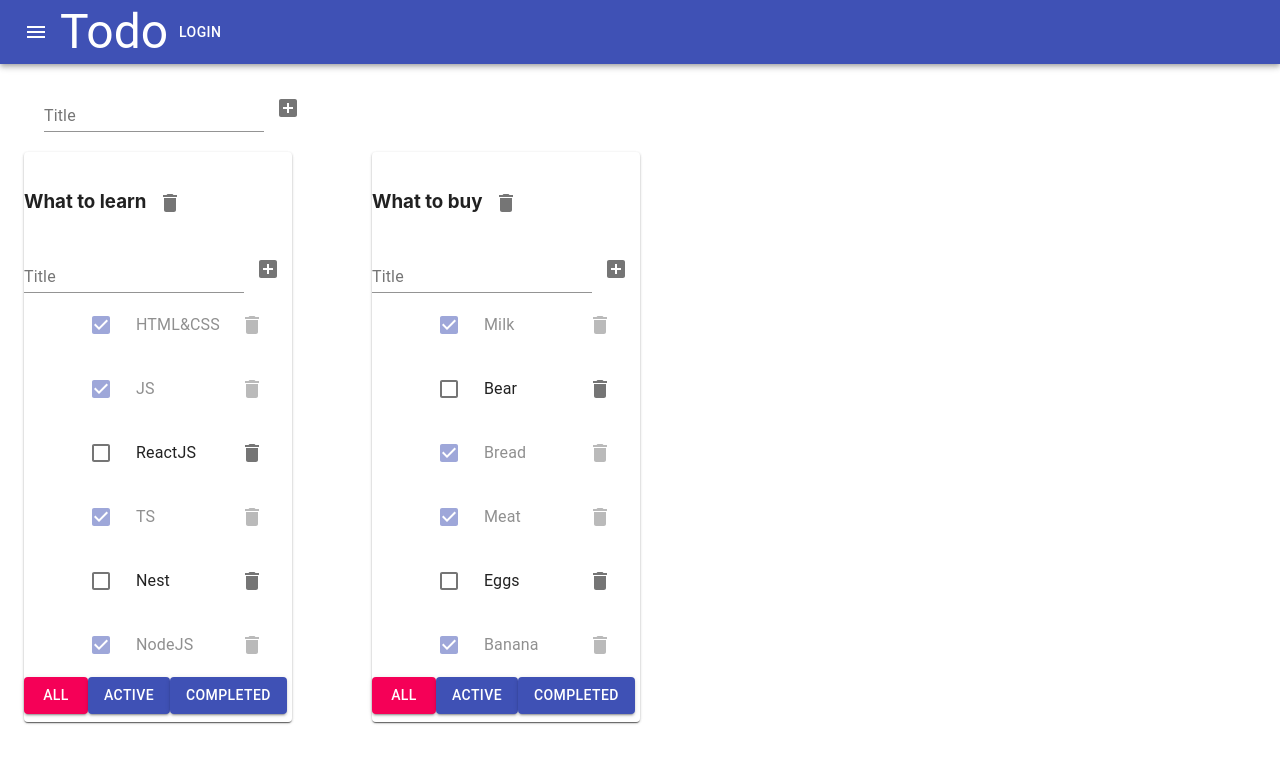
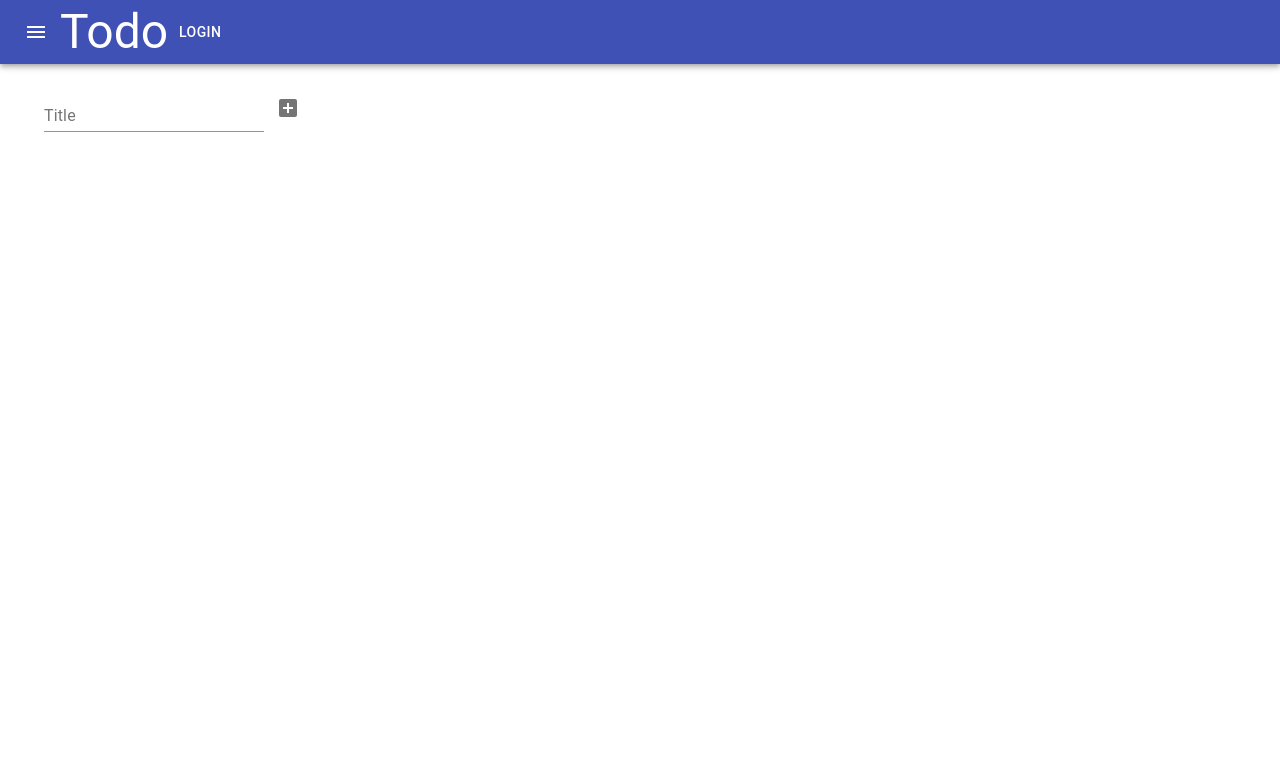
Before and after one commit to shuliakleonid/Todo-List, a React (Create React App) app: page / in a window 1280 px wide. Shown: the top 762 px of the page. Built offline with nearby package versions, Linux system fonts and the light colour scheme.

Commit message:
add logic with redux, add task component

```diff
--- a/src/Components/add-item-form/AddItemForm.tsx
+++ b/src/Components/add-item-form/AddItemForm.tsx
@@ -5,9 +5,11 @@ import {AddBox} from '@material-ui/icons';
 type AddItemFormType = {
   addItem: (value: string) => void
 }
-export const AddItemForm = (props: AddItemFormType) => {
+export const AddItemForm = React.memo( (props: AddItemFormType) => {
   const [valueTodo, setValueTodo] = useState('')
   const [error, setError] = useState<string | null>(null)
+
+  console.log('AddItemForm click')
 
   const onChangeHandler = (event: ChangeEvent<HTMLInputElement>) => {
     setValueTodo(event.target.value)
@@ -23,7 +25,9 @@ export const AddItemForm = (props: AddItemFormType) => {
   }
 
   const onKeyPressHandler = (event: any): void => {//нужно исправить!!!!!
-    setError(null);
+    if(error !== null){
+          setError(null);
+    }
     const value = valueTodo.trim();
     if (event.charCode === 13 && value !== '') {
       props.addItem(value)
@@ -37,7 +41,6 @@ export const AddItemForm = (props: AddItemFormType) => {
       <div>
         <TextField value={valueTodo}
                    onChange={onChangeHandler}
-            // className={error ? s.error : ''}
                    onKeyPress={onKeyPressHandler}
                    helperText={error && 'Write title'}
                    label={"Title"}
@@ -49,8 +52,6 @@ export const AddItemForm = (props: AddItemFormType) => {
         <IconButton onClick={onClickButtonAdd}>
           <AddBox/>
         </IconButton>
-        {/*<button onClick={onClickButtonAdd}>+</button>*/}
-        {/*{error && <div className={s.message_error}>{error}</div>}*/}
       </div>
   )
-}
+})
--- a/src/Components/app-withReducer/AppWithReducers.tsx
+++ b/src/Components/app-withReducer/AppWithReducers.tsx
@@ -1,6 +1,5 @@
-import React from 'react';
+import React, {useCallback} from 'react';
 import TodoList, {TaskType} from '../todo-list/TodoList';
-import {v1} from 'uuid';
 import {AddItemForm} from '../add-item-form/AddItemForm';
 import {AppBar, Button, Container, Grid, IconButton, Paper, Toolbar, Typography} from '@material-ui/core';
 import {Menu} from '@material-ui/icons';
@@ -27,66 +26,41 @@ export type TasksStateType = {
 
 export const AppWithReducers = () => {
   //BLL
-  const todoListID1 = v1() // original id
-  const todoListID2 = v1()
+  // const todoListID1 = v1() // original id
+  // const todoListID2 = v1()
 
 
-  // const [todoLists, dispatchTodoLists] = useReducer(todoListReducer,[
-  //   {id: todoListID1, title: 'What to learn', filter: 'all'},
-  //   {id: todoListID2, title: 'What to buy', filter: 'all'}
-  // ])
+  const todoLists = useSelector<AppRootStateType, TodoListType[]>(state => state.todoLists)
+  const tasks = useSelector<AppRootStateType, TasksStateType>(state => state.tasks)
+  const dispatch = useDispatch()
 
-  const  todoLists = useSelector<AppRootStateType,TodoListType[]>(state => state.todolists)
-  const  tasks = useSelector<AppRootStateType,TasksStateType>(state => state.tasks)
-  const dispatch = useDispatch()
-  // const [tasks, dispatchTasks] = useReducer(tasksReducer,
-  //     {
-  //       [todoListID1]: [// arr with origin id
-  //         {id: v1(), title: 'HTML&CSS', isDone: true},
-  //         {id: v1(), title: 'JS', isDone: true},
-  //         {id: v1(), title: 'ReactJS', isDone: false},
-  //         {id: v1(), title: 'TS', isDone: true},
-  //         {id: v1(), title: 'Nest', isDone: false},
-  //         {id: v1(), title: 'NodeJS', isDone: true}
-  //       ],
-  //       [todoListID2]: [
-  //         {id: v1(), title: 'Milk', isDone: true},
-  //         {id: v1(), title: 'Bear', isDone: false},
-  //         {id: v1(), title: 'Bread', isDone: true},
-  //         {id: v1(), title: 'Meat', isDone: true},
-  //         {id: v1(), title: 'Eggs', isDone: false},
-  //         {id: v1(), title: 'Banana', isDone: true}
-  //       ]
-  //     },
-  // )
 
-  const changeTodoListNewTitle = (todolistId: string, title: string) => {
-    dispatch(changeTitleTodolistAC(todolistId,title))
-  }
-  const addTaskTodo = (value: string, todoListId: string): void => {
-    dispatch(addTaskAC(value,todoListId))
-  }
-  const changeCheckbox = (id: string, isDone: boolean, todoListId: string): void => {
-    dispatch(changeTaskStatusAC(id,isDone,todoListId))
-  }
-  const changeTaskTitle = (id: string, newTitle: string, todoListId: string): void => {
-    dispatch(changeTaskTitleAC(id,todoListId,newTitle))
-  }
-  const removeTask = (id: string, todoListId: string) => {
-    dispatch(removeTaskAC(id,todoListId))
-  }
-  const changeFilter = (newFilterValue: FilterValueType, todoListId: string) => {
-    dispatch(changeFilterTodolistAC(todoListId,newFilterValue))
-  }
-  const removeTodoList = (todoListID: string) => {
+  const changeTodoListNewTitle = useCallback((todolistId: string, title: string) => {
+    dispatch(changeTitleTodolistAC(todolistId, title))
+  }, [dispatch])
+  const addTaskTodo = useCallback((value: string, todoListId: string): void => {
+    dispatch(addTaskAC(value, todoListId))
+  }, [dispatch])
+  const changeCheckbox = useCallback((id: string, isDone: boolean, todoListId: string): void => {
+    dispatch(changeTaskStatusAC(id, isDone, todoListId))
+  }, [dispatch])
+  const changeTaskTitle = useCallback((id: string, newTitle: string, todoListId: string): void => {
+    dispatch(changeTaskTitleAC(id, todoListId, newTitle))
+  }, [dispatch])
+  const removeTask = useCallback((id: string, todoListId: string) => {
+    dispatch(removeTaskAC(id, todoListId))
+  }, [dispatch])
+  const changeFilter = useCallback((newFilterValue: FilterValueType, todoListId: string) => {
+    dispatch(changeFilterTodolistAC(todoListId, newFilterValue))
+  }, [dispatch])
+  const removeTodoList = useCallback((todoListID: string) => {
     let action = removeTodolistAC(todoListID)
     dispatch(action)
-  }
-  const addTodoList = (title: string) => {
+  }, [dispatch])
+  const addTodoList = useCallback((title: string) => {
     let action = addTodolistAC(title)
     dispatch(action)
-  }
-
+  }, [dispatch])
 
 
   return (
@@ -111,12 +85,6 @@ export const AppWithReducers = () => {
             {
               todoLists.map((t) => {
                 let tasksForTodoList = tasks[t.id]
-                if (t.filter === 'active') {
-                  tasksForTodoList = tasks[t.id].filter(t => !t.isDone)
-                }
-                if (t.filter === 'completed') {
-                  tasksForTodoList = tasks[t.id].filter(t => t.isDone)
-                }
 
                 return (
                     <Grid item key={t.id}>
@@ -139,7 +107,6 @@ export const AppWithReducers = () => {
                 )
               })
             }
-
           </Grid>
         </Container>
 
--- a/src/Components/editable-span/EditableSpan.tsx
+++ b/src/Components/editable-span/EditableSpan.tsx
@@ -5,7 +5,7 @@ type EditableSpanTypeProps = {
   title: string
 onChange:(value:string)=>void
 }
-export const EditableSpan = (props: EditableSpanTypeProps) => {
+export const EditableSpan = React.memo((props: EditableSpanTypeProps) => {
   const [title, setTitle] = useState('')
   const [editMode, setEditMode] = useState(false)
   const activateEditMode = () => {
@@ -23,4 +23,4 @@ export const EditableSpan = (props: EditableSpanTypeProps) => {
           ? <TextField onChange={onChangeTitleHandler} onBlur={activateViewMode} value={title} autoFocus/>
           : <span onDoubleClick={activateEditMode}>{props.title}</span>
   )
-}
+})
--- /dev/null
+++ b/src/Components/todo-list/Task.tsx
@@ -0,0 +1,46 @@
+import React, {ChangeEvent, useCallback} from 'react';
+import {Checkbox, IconButton, ListItem, ListItemIcon, ListItemText} from '@material-ui/core';
+import s from './todoList.module.css';
+import {EditableSpan} from '../editable-span/EditableSpan';
+import {Delete} from '@material-ui/icons';
+import {TaskType} from './TodoList';
+
+type TaskPropsType = {
+  toggleCheckbox: (value: string, isDone: boolean, tdoListId: string) => void
+  remove: (id: string, todoListId: string) => void
+  changeTaskTitle: (id: string, newValue: string, todoListId: string) => void
+  task: TaskType
+  todoListId: string
+}
+export const Task = React.memo((props: TaskPropsType) => {
+  const onChangeCheckbox = (e: ChangeEvent<HTMLInputElement>) => {
+    props.toggleCheckbox(props.task.id, e.currentTarget.checked, props.todoListId)
+  }
+
+  const removeHandler = () => {
+    props.remove(props.task.id, props.todoListId)
+  }
+
+  const onChangeTitleHandler = useCallback((newValue: string): void => {
+    props.changeTaskTitle(props.task.id, newValue, props.todoListId)
+  },[props])
+
+  return (
+      <ListItem key={props.task.id} className={props.task.isDone ? s.done : ''}>
+        <ListItemIcon>
+          <Checkbox color={'primary'}
+                    checked={props.task.isDone}
+                    onChange={onChangeCheckbox}/>
+
+        </ListItemIcon>
+        <ListItemText>
+          <EditableSpan
+              title={props.task.title}
+              onChange={onChangeTitleHandler}/>
+        </ListItemText>
+        <IconButton onClick={removeHandler}>
+          <Delete/>
+        </IconButton>
+      </ListItem>
+  )
+})
--- a/src/Components/todo-list/TodoList.tsx
+++ b/src/Components/todo-list/TodoList.tsx
@@ -1,13 +1,11 @@
-import React, {ChangeEvent} from 'react';
+import React, {useCallback} from 'react';
 import {FilterValueType} from '../app/App';
-import s from './todoList.module.css'
 import {AddItemForm} from '../add-item-form/AddItemForm';
 import {EditableSpan} from '../editable-span/EditableSpan';
-import {Button, Checkbox, IconButton, List, ListItem, ListItemIcon, ListItemText, Paper} from '@material-ui/core';
+import {Button, IconButton, List, Paper} from '@material-ui/core';
 import {Delete} from '@material-ui/icons';
-import {useDispatch, useSelector} from 'react-redux';
-import {AppRootStateType} from '../../state/store';
-import {TodoListType} from '../app-withReducer/AppWithReducers';
+import {Task} from './Task';
+import {v1} from 'uuid';
 
 export type TaskType = {
   id: string
@@ -17,74 +15,65 @@ export type TaskType = {
 type TodoListPropsType = {
   id: string
   title: string
+  tasks: Array<TaskType>
   filter: FilterValueType
-  tasks: Array<TaskType>
+  removeTodoList: (todoListID: string) => void
+  addTaskTodo: (value: string, todoListId: string) => void
   changeTodoListNewTitle: (id: string, newTitle: string) => void
-  removeTodoList: (todoListID: string) => void
+  changeFilter: (value: FilterValueType, todoListId: string) => void
+  toggleCheckbox: (value: string, isDone: boolean, tdoListId: string) => void
   remove: (id: string, todoListId: string) => void
-  addTaskTodo: (value: string, todoListId: string) => void
-  changeFilter: (value: FilterValueType, todoListId: string) => void
   changeTaskTitle: (id: string, newValue: string, todoListId: string) => void
-  toggleCheckbox: (value: string, isDone: boolean, tdoListId: string) => void
 }
-const TodoList = (props: TodoListPropsType) => {
+
+const TodoList = React.memo((props: TodoListPropsType) => {
 
 //   const todoList = useSelector<AppRootStateType,TodoListType>(state=>state.todolists.filter(todo=>todo.id===props.id)[0])
 // const tasksSelect = useSelector<AppRootStateType,Array<TaskType>>(state => state.tasks[props.id])
 //
 //   const dispatch = useDispatch()
-
-  const buttonValue = (event: any) => {
-    props.changeFilter(event.currentTarget.textContent, props.id)
+  const allTodolistTasks = props.tasks
+  let tasksForTodoList = allTodolistTasks
+  if (props.filter === 'active') {
+    tasksForTodoList = allTodolistTasks.filter(t => !t.isDone)
   }
-  const changeTodoListNewTitle = (title: string) => {
-    props.changeTodoListNewTitle(props.id, title)
-  }
-  const addTask = (title: string): void => {
-    props.addTaskTodo(title, props.id)
+  if (props.filter === 'completed') {
+    tasksForTodoList = allTodolistTasks.filter(t => t.isDone)
   }
 
-  const tasks = props.tasks.map(t => {
-    const onChangeCheckbox = (e: ChangeEvent<HTMLInputElement>) => {
-      props.toggleCheckbox(t.id, e.currentTarget.checked, props.id)
-    }
-    const removeHandler = () => {
-      props.remove(t.id, props.id)
-    }
+  const buttonValue = useCallback((event: any) => {
+    props.changeFilter(event.currentTarget.textContent, props.id)
+  }, [props])
 
-    const onChangeTitleHandler = (newValue: string): void => {
-      props.changeTaskTitle(t.id, newValue, props.id)
-    }
+  const changeTodoListNewTitle = useCallback((title: string) => {
+    props.changeTodoListNewTitle(props.id, title)
+  }, [props])
 
-    return (
-        <ListItem key={t.id} className={t.isDone ? s.done : ''}>
-          <ListItemIcon>
-            <Checkbox color={'primary'}
-                      checked={t.isDone}
-                      onChange={onChangeCheckbox}/>
+  const addTask = useCallback((title: string): void => {
+    props.addTaskTodo(title, props.id)
+  }, [props])
 
-          </ListItemIcon>
-          <ListItemText>
-            <EditableSpan
-                title={t.title}
-                onChange={onChangeTitleHandler}/>
-          </ListItemText>
-          <IconButton onClick={removeHandler}>
-            <Delete/>
-          </IconButton>
-        </ListItem>
-    )
-  })
+  const tasks = tasksForTodoList.map(task => <Task
+      key={v1()}
+      task={task}
+      remove={props.remove}
+      todoListId={props.id}
+      toggleCheckbox={props.toggleCheckbox}
+      changeTaskTitle={props.changeTaskTitle}
+  />)
   return (
       <Paper>
         <List>
-          <h3><EditableSpan title={props.title} onChange={changeTodoListNewTitle}/>
+          <h3>
+            <EditableSpan title={props.title} onChange={changeTodoListNewTitle}/>
             <IconButton onClick={() => {
               props.removeTodoList(props.id)
             }}><Delete/></IconButton>
           </h3>
           <AddItemForm addItem={addTask}/>
-          <ul>          {tasks}        </ul>
+          <ul>
+            {tasks}
+          </ul>
           <Button variant="contained"
                   color={props.filter === 'all' ? 'secondary' : 'primary'}
                   onClick={buttonValue}>all</Button>
@@ -96,5 +85,5 @@ const TodoList = (props: TodoListPropsType) => {
                   onClick={buttonValue}>completed</Button>
         </List> </Paper>
   )
-}
+})
 export default TodoList;
--- a/src/reducers/task-reducer.ts
+++ b/src/reducers/task-reducer.ts
@@ -41,9 +41,10 @@ export const tasksReducer = (state = initialState, action: ActionType):TasksStat
     }
     case ACTIONS_TYPE.ADD_TASK: {
       const copyState = {...state}
-      const task = {id: action.todolistId, title: action.title, isDone: false,}
+      const task = {id: v1(), title: action.title, isDone: false,}
       const todolistTask = state[action.todolistId]
       copyState[action.todolistId] = [task, ...todolistTask]
+      debugger
       return copyState
     }
     case ACTIONS_TYPE.CHANGE_STATUS_TASK:
--- a/src/reducers/tl-reducer.ts
+++ b/src/reducers/tl-reducer.ts
@@ -32,14 +32,18 @@ export type ActionType =
 export const todoListID1 = v1() // original id
 export const todoListID2 = v1()
 const initialState: Array<TodoListType> = [
-  {id: todoListID1, title: 'What to learn', filter: 'all'},
-  {id: todoListID2, title: 'What to buy', filter: 'all'}
+  // {id: todoListID1, title: 'What to learn', filter: 'all'},
+  // {id: todoListID2, title: 'What to buy', filter: 'all'}
 ]
 
 export const todoListReducer = (state = initialState, action: ActionType): Array<TodoListType> => {
   switch (action.type) {
     case ACTIONS_TYPE.ADD_TODOLIST:
-      const todoList: TodoListType = {id: action.todolistId, filter: 'all', title: action.title}
+      const todoList: TodoListType = {
+        id: action.todolistId,
+        filter: 'all',
+        title: action.title
+      }
       return ([...state, todoList]);
     case ACTIONS_TYPE.REMOVE_TODOLIST:
       return state.filter((item) => item.id !== action.id)
--- a/src/state/store.ts
+++ b/src/state/store.ts
@@ -6,7 +6,7 @@ import {todoListReducer} from '../reducers/tl-reducer';
 // мы задаём структуру нашего единственного объекта-состояния
 const rootReducer = combineReducers({
   tasks: tasksReducer,
-  todolists: todoListReducer
+  todoLists: todoListReducer
 })
 // непосредственно создаём store
 export const store = createStore(rootReducer);
```
Also changed, not shown: public/index.html (+1 -33 lines).
